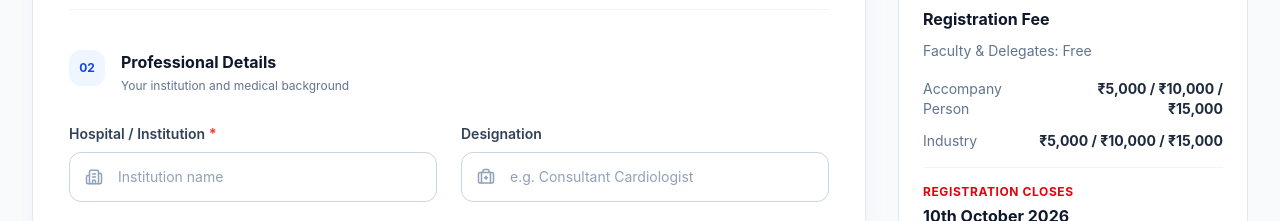
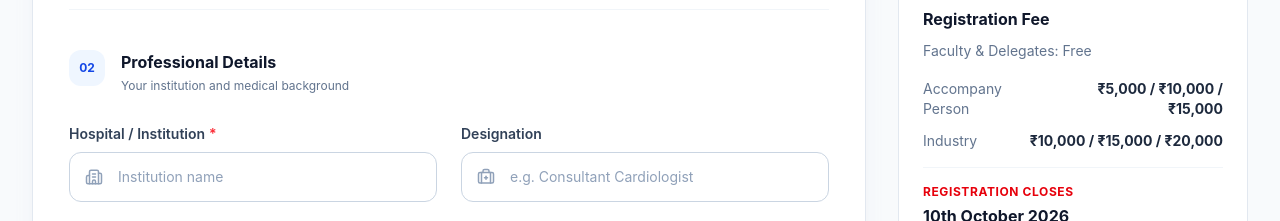
Before and after one commit to tunu7/cardioconarunachal, a React (Vite) app: page /registration in a window 1280 px wide. Shown: the part 3580-3801 px from the top of the page. Built offline with nearby package versions, Linux system fonts and the light colour scheme.

Commit message:
registration

```diff
--- a/src/pages/Registration.jsx
+++ b/src/pages/Registration.jsx
@@ -1396,7 +1396,7 @@ function Registration() {
                         </span>
 
                         <span className="text-right font-bold text-slate-800">
-                          ₹5,000 / ₹10,000 / ₹15,000
+                          ₹10,000 / ₹15,000 / ₹20,000
                         </span>
                       </div>
                     </div>
```
